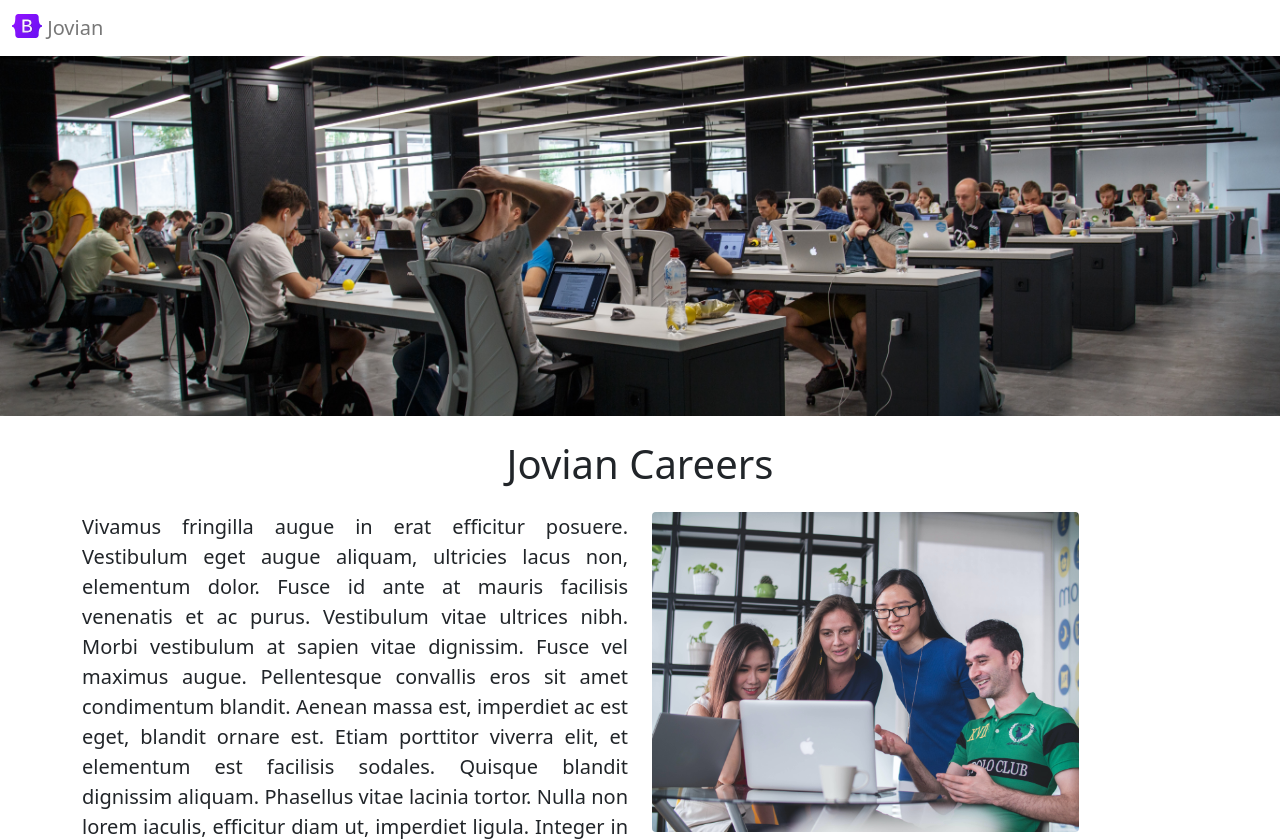
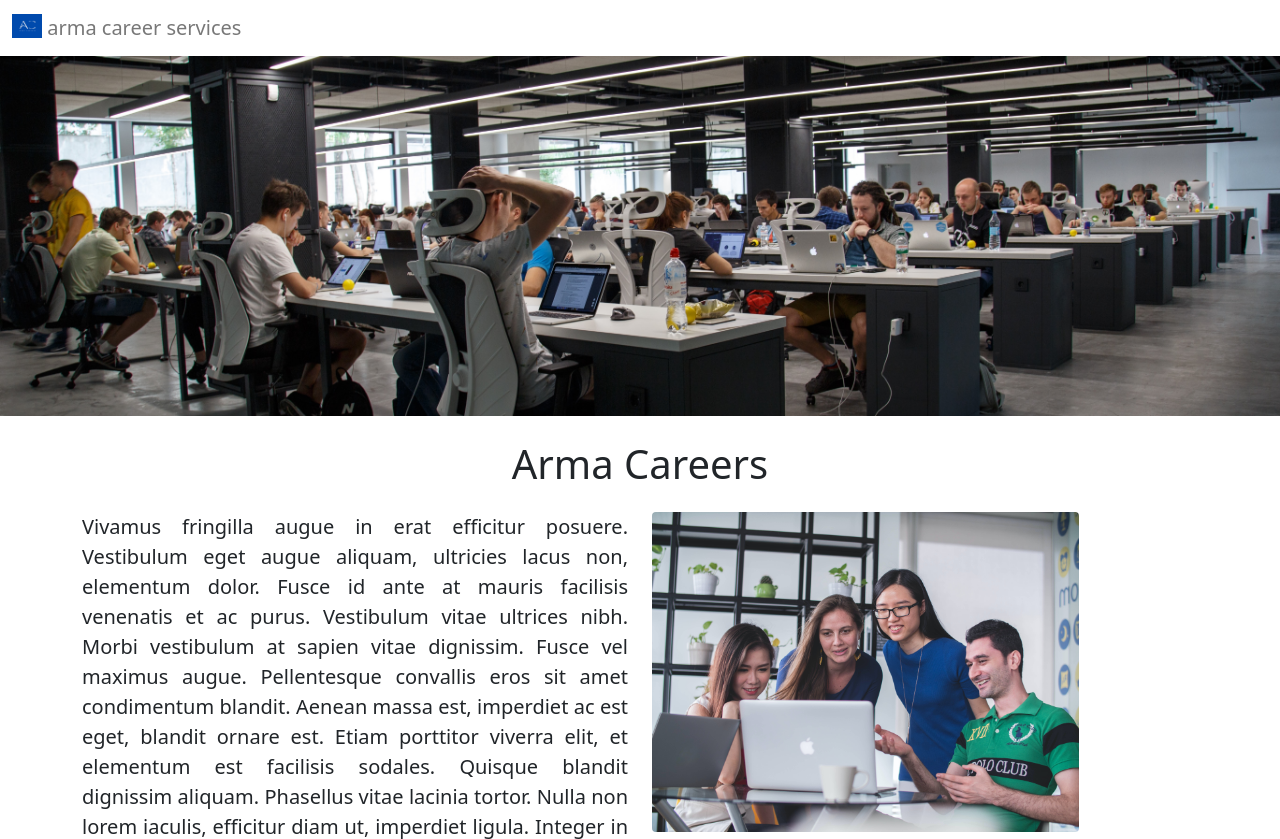
Before and after one commit to dr-adada/jovian-careers-website-v2, a Flask app: template templates/home.html in a window 1280 px wide. Shown: the top 839 px of the page. Run offline with Flask 3, Linux system fonts and the light colour scheme; the template is opened without the code that fills it, so the values that code supplies are empty.

Commit message:
changed name and logo of agency

```diff
--- a/templates/home.html
+++ b/templates/home.html
@@ -2,14 +2,14 @@
 <html>
   <head>
     {% include "bootstrap.html" %}
-    <title>{{company_name}} Careers</title>
+    <title>Arma Careers</title>
   </head>
 
   <body>
     {% include 'nav.html' %}
     {% include "banner.html" %}
   <div class='container'>
-   <h1 class='text-center mt-2 mb-4'>Jovian Careers</h1>
+   <h1 class='text-center mt-2 mb-4'>Arma Careers</h1>
     <div class='row' style='margin-bottom: 16px;'>
     <div class='col-md-6'>
     <p class='lead' style='text-align: justify;'>Vivamus fringilla augue in erat efficitur posuere. Vestibulum eget augue aliquam, ultricies lacus non, elementum dolor. Fusce id ante at mauris facilisis venenatis et ac purus. Vestibulum vitae ultrices nibh. Morbi vestibulum at sapien vitae dignissim. Fusce vel maximus augue. Pellentesque convallis eros sit amet condimentum blandit. Aenean massa est, imperdiet ac est eget, blandit ornare est. Etiam porttitor viverra elit, et elementum est facilisis sodales. Quisque blandit dignissim aliquam. Phasellus vitae lacinia tortor. Nulla non lorem iaculis, efficitur diam ut, imperdiet ligula. Integer in ultricies diam, in fermentum velit. Pellentesque eros sem, ullamcorper eget massa at, porttitor maximus justo. Suspendisse pulvinar nulla et odio lacinia elementum.</p>
--- a/templates/nav.html
+++ b/templates/nav.html
@@ -1,8 +1,8 @@
 <nav class="navbar shadow-sm fixed-top bg-white">
   <div class="container-fluid">
     <a class="navbar-brand" href="/" style='color:rgb(120, 120, 120)'>
-      <img src="/static/logo.svg" alt="Logo" width="30" height="24" class="d-inline-block align-text-top">
-      Jovian
+      <img src="/static/arma-careers.png " alt="Logo" width="30" height="24" class="d-inline-block align-text-top">
+      arma career services
     </a>
   </div>
 </nav>
```
Also changed, not shown: static/arma-careers.png (added).
